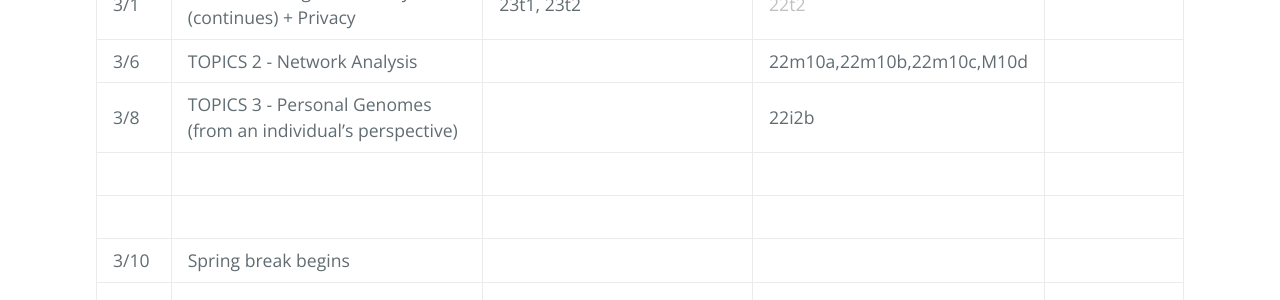
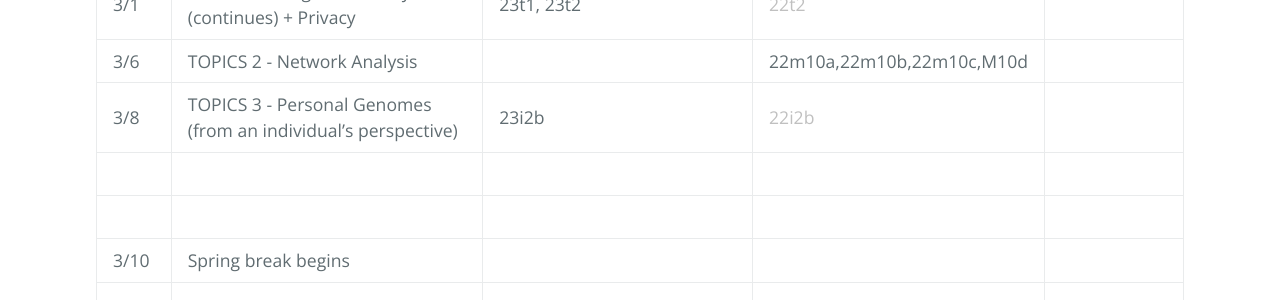
Before and after one commit to gersteinlab/cbb752b23, a Jekyll site: the page built from syllabus.md, in a window 1280 px wide and 1400 px high, scrolled down 1391 px. Shown: the part 155-455 px from the top of the window. Built offline with Jekyll 4.4.1, drawn with Linux system fonts in a browser that asks for light colours.

Commit message:
Update syllabus.md

```diff
--- a/syllabus.md
+++ b/syllabus.md
@@ -26,7 +26,7 @@ Please see [last year's syllabus](http://cbb752b22.gersteinlab.org/syllabus) (wi
 | 2/27 | Quiz on 1st Half                                                             |                         |                                                                  | [quiz 1 study guide](http://files2.gersteinlab.org/public-docs/2023/02.22/cbb752-spr23-quiz1-studyguide.pdf) |
 | 3/1  | TOPICS 1 - Single-Cell Analysis (continues) + Privacy                        | 23t1, 23t2              | <span style="color:silver">22t2</span>                           |                                                                                                              |
 | 3/6  | TOPICS 2 - Network Analysis                                                  |                         | 22m10a,22m10b,22m10c,M10d                                        |                                                                                                              |
-| 3/8  | TOPICS 3 - Personal Genomes (from an individual's perspective)               |                         | 22i2b                                                            |                                                                                                              |
+| 3/8  | TOPICS 3 - Personal Genomes (from an individual's perspective)               | 23i2b                   | <span style="color:silver">22i2b</span>                          |                                                                                                              |
 |      |                                                                              |                         |                                                                  |                                                                                                              |
 |      |                                                                              |                         |                                                                  |                                                                                                              |
 | 3/10 | Spring break begins                                                          |                         |                                                                  |                                                                                                              |
@@ -49,11 +49,12 @@ Please see [last year's syllabus](http://cbb752b22.gersteinlab.org/syllabus) (wi
 
 See also additional readings for each topic: [Additional Readings](https://docs.google.com/document/d/1L7p4fv3XzMvzzTPIa4EFo6YD9UabBDuOBWKGjcxe5hw/edit)
 
+
 | #      | Topic                                                     | PDF                                                                                                                                  | PPT                                                                                                                                   | Youtube<br>('21 unless indicated otherwise)               | MPEG (2021)                                                                                                                                                      |
 | ------ | --------------------------------------------------------- | ------------------------------------------------------------------------------------------------------------------------------------ | ------------------------------------------------------------------------------------------------------------------------------------- | --------------------------------------------------------- | ---------------------------------------------------------------------------------------------------------------------------------------------------------------- |
 | 23i1   | Introduction to Biomedical Data Science                   | [x](http://files2.gersteinlab.org/public-docs/2023/01.19/23i1--cbb752-MG-spr23-intro.pdf)                                            | [x](http://files2.gersteinlab.org/public-docs/2023/01.19/23i1--cbb752-MG-spr23-intro.pptx)                                            | [I1](https://youtu.be/0B9BYt5bV84)                        | [I1](http://files.gersteinlab.org/media/videos/BioDataSciMiningModeling-Lecture_default.cbb752b21-1feb21.01-intro-lect.onweb.wo2faces.mp4)                       |
 | 23i2a  | Introduction to Personal Genomes                          | [x](http://files2.gersteinlab.org/public-docs/2023/02.12/23i2a--cbb752-MG-spr23-personalgenomes.pdf)                                 | [x](http://files2.gersteinlab.org/public-docs/2023/02.20/220/23i2a--cbb752-MG-spr23-personalgenomes.pptx)                             | [I2a](https://youtu.be/K_Q-17uWlxo)                       |                                                                                                                                                                  |
-|        | An Individual's Perspective on Personal Genomes           |                                                                                                                                      |                                                                                                                                       | [I2b](https://youtu.be/0qDgfrPY180)                       | [i2b](http://files.gersteinlab.org/media/videos/BioDataSciMiningModeling_Lecture_default_cbb752b21_24feb21_Carl_Zimmer_Personal_Genome.mp4)                      |
+| 23i2b  | An Individual's Perspective on Personal Genomes           | [x](http://files2.gersteinlab.org/public-docs/2023/04.05/Zimmer_MBB_452_genome_talk_2023.pdf)                                        | [x](http://files2.gersteinlab.org/public-docs/2023/04.05/Zimmer_MBB_452_genome_talk_2023.pptx)                                        | [I2b](https://youtu.be/0qDgfrPY180)                       | [i2b](http://files.gersteinlab.org/media/videos/BioDataSciMiningModeling_Lecture_default_cbb752b21_24feb21_Carl_Zimmer_Personal_Genome.mp4)                      |
 |        |                                                           |                                                                                                                                      |                                                                                                                                       |                                                           |                                                                                                                                                                  |
 | 23d1   | DATA - Genomics I                                         | [x](http://files2.gersteinlab.org/public-docs/2023/01.23/230123_Genomics_I.pdf)                                                      |                                                                                                                                       | [D1](https://www.youtube.com/watch?v=1Ns--G_v4pY&t=3359s) | [D1](http://files.gersteinlab.org/media/videos/BioDataSciMiningModeling_0203.mp4)                                                                                |
 | 23d2   | DATA - Genomics II                                        | [x](http://files2.gersteinlab.org/public-docs/2023/01.25/230125_Genomics_II.pdf)                                                     |                                                                                                                                       | [D2](https://www.youtube.com/watch?v=XYxxfF1O0Y4)         | [D2](http://files.gersteinlab.org/media/videos/BioDataSciMiningModeling_0208.mp4)                                                                                |
@@ -100,5 +101,4 @@ See also additional readings for each topic: [Additional Readings](https://docs.
 |        | Intrinsically Disordered Proteins                         |                                                                                                                                      |                                                                                                                                       | [S4](https://youtu.be/Ar-Nu7lNX0A)                        | [S4](http://files.gersteinlab.org/media/videos/BioDataSciMiningModeling_0426.mp4)                                                                                |
 |        | Simulation                                                |                                                                                                                                      |                                                                                                                                       |                                                           |                                                                                                                                                                  |
 
-
 See lab [permissions statement](https://sites.gersteinlab.org/permissions/) in relation to resusing any of the above material.
```
